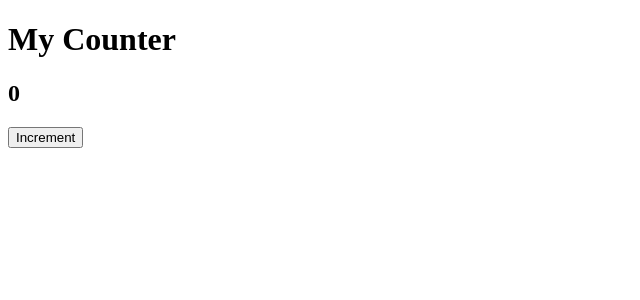
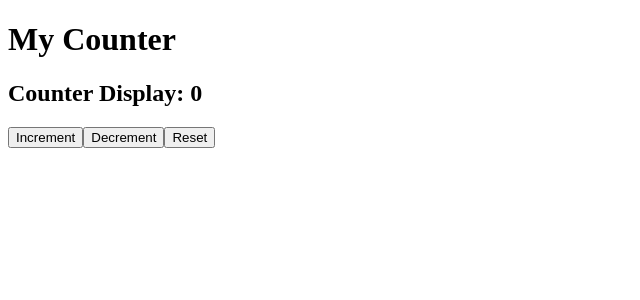
Before and after one commit to SkelGames95/ReactModules, a React (Vite) app in the folder Exercises/ReactApp/: page / in a window 1280 px wide. Shown: the top 300 px of the page, without its empty margins (0-640 px from the left). Built offline with nearby package versions, Linux system fonts and the light colour scheme.

Commit message:
State2 Ex done

```diff
--- a/Exercises/ReactApp/src/App.jsx
+++ b/Exercises/ReactApp/src/App.jsx
@@ -5,7 +5,7 @@ export const App = () => {
     return (
         <div>
             <h1>My Counter</h1>
-            <Counter initialValue={0} incrementAmount={1}/>
+            <Counter initialValue={0} UpdateAmount={1}/>
         </div>
     )
 }
--- a/Exercises/ReactApp/src/Counter.jsx
+++ b/Exercises/ReactApp/src/Counter.jsx
@@ -1,15 +1,26 @@
 import { useState } from 'react';
+import { CounterDisplay } from './CounterDisplay';
 
-export const Counter = ({ initialValue, incrementAmount }) => {
+export const Counter = ({ initialValue, UpdateAmount }) => {
     const [counter, counterUpdate] = useState(initialValue);
 
     const handleIncrement = () => {
-        counterUpdate((c) => c + incrementAmount);
+        counterUpdate((c) => c + UpdateAmount);
+    };
+
+    const handleDecrement = () => {
+        counterUpdate((c) => c - UpdateAmount);
+    };
+
+    const handleReset = () => {
+        counterUpdate(initialValue);
     };
 
     return (
         <div>
-            <h2>{counter}</h2>
+            <CounterDisplay countState={counter} />
             <button onClick={handleIncrement}>Increment</button>
+            <button onClick={handleDecrement}>Decrement</button>
+            <button onClick={handleReset}>Reset</button>
         </div>
 )}
--- /dev/null
+++ b/Exercises/ReactApp/src/CounterDisplay.jsx
@@ -0,0 +1,6 @@
+export const CounterDisplay = ({countState}) => {
+    return (
+        <div>
+            <h2>Counter Display: {countState}</h2>
+        </div>
+)}
```
